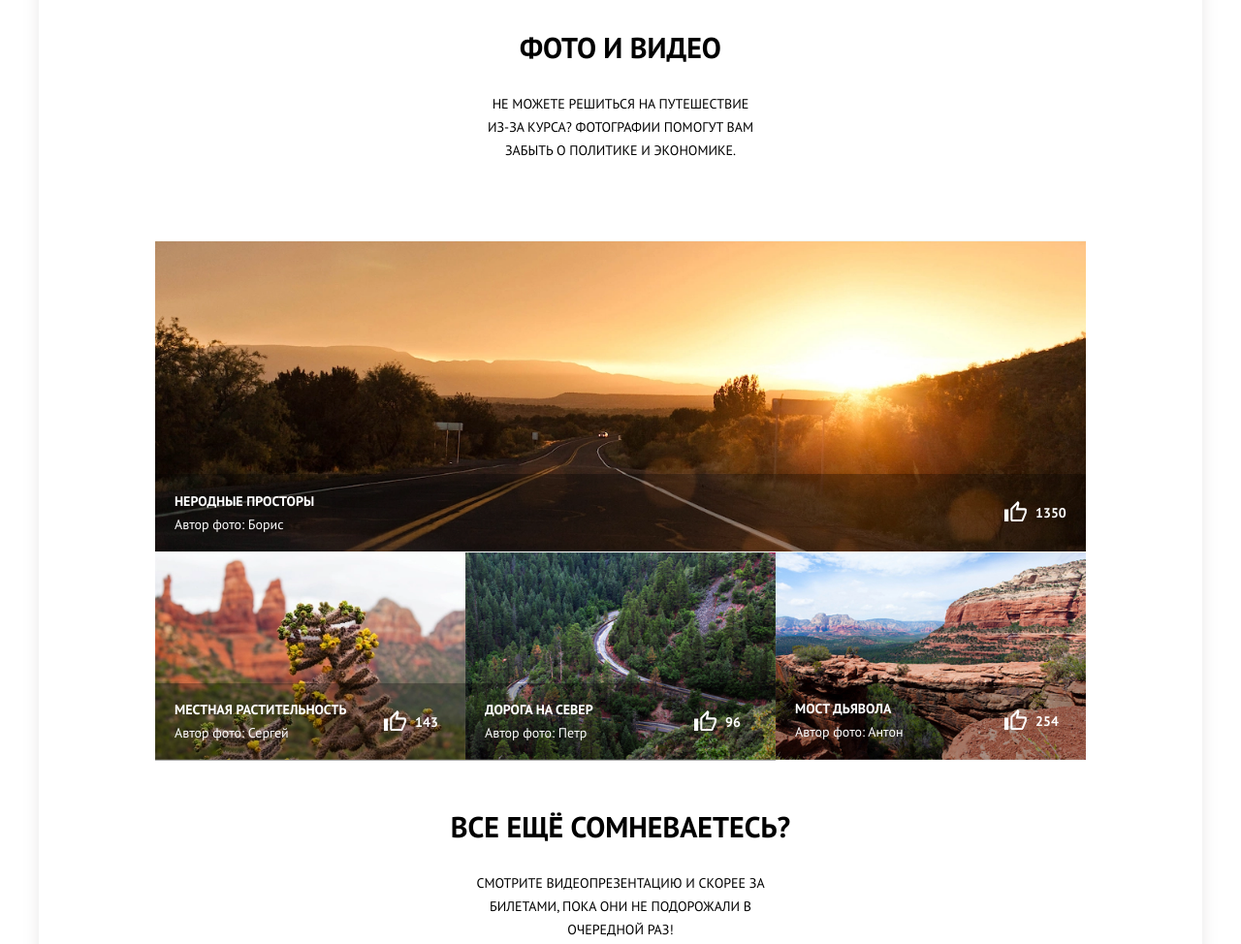
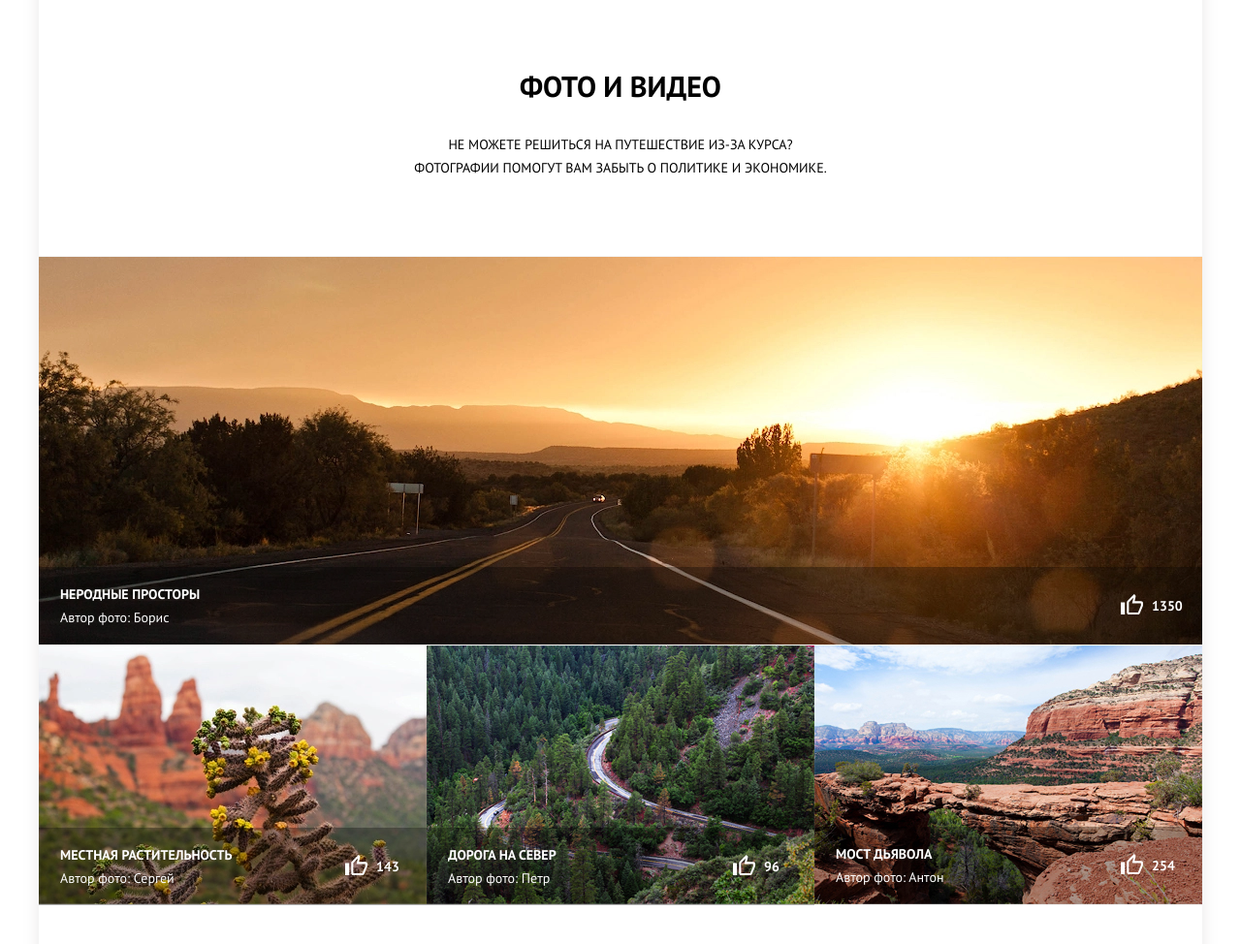
Before and after one commit to pashaprig/638417-sedona-22, a website: page source/catalog.html in a window 1280 px wide. Shown: the part 380-1354 px from the top of the page at 97% size. Drawn offline with nearby package versions, Linux system fonts and the light colour scheme; files that its build step writes are made by us from their sources.

Commit message:
Perfect pixel for catalog_index

```diff
--- a/source/catalog.html
+++ b/source/catalog.html
@@ -86,13 +86,13 @@
       </header>
 
       <main class="page-main">
-        <div class="container main__wrapper">
+        <div class="main__wrapper">
           <section class="photo">
             <div class="photo__wrapper">
               <div class="legend legend--catalog">
                 <div class="legend__wrapper">
                   <h1 class="legend__title legend__title--fs30px legend__title--mt34px">Фото и видео</h1>
-                  <p class="legend__lead legend__lead--padding105">Не можете решиться на путешествие из-за курса? Фотографии помогут вам забыть о политике и экономике.</p>
+                  <p class="legend__lead legend__lead--padding35">Не можете решиться на путешествие из-за курса? Фотографии помогут вам забыть о политике и экономике.</p>
                 </div>
               </div>
 
--- a/source/sass/blocks/legend.scss
+++ b/source/sass/blocks/legend.scss
@@ -14,7 +14,7 @@
 .legend__title {
   padding: 0 25px;
   margin: 0;
-  margin-bottom: 32px;
+  margin-bottom: 29px;
   font-weight: 700;
   font-size: 18px;
   line-height: 26px;
@@ -45,6 +45,7 @@
 
 .legend__lead {
   padding: 0 20px;
+  margin: 0;
   font-weight: 400;
   font-size: 14px;
   line-height: 24px;
@@ -58,9 +59,9 @@
     padding: 0 5px;
   }
 
-  &--padding105 {
+  &--padding35 {
     @media (min-width: $tablet-width) {
-      padding: 0 105px;
+      padding: 0 35px;
     }
   }
 }
@@ -117,30 +118,42 @@
     min-height: 160px;
     padding-right: 15px;
     padding-left: 15px;
-    padding-bottom: 53px;
 
     @media (min-width: $tablet-width) {
       padding-top: 28px;
+      margin-bottom: 53px;
     }
   }
 
   @media (min-width: $tablet-width) {
-    margin-bottom: 54px;
+    margin-bottom: 59px;
+  }
+
+  @media (min-width: $desktop-width) {
+    margin-top: 40px;
   }
 }
 
 .legend--catalog .legend__title {
   margin-bottom: 28px;
+
+  @media (min-width: $desktop-width) {
+    margin-bottom: 30px;
+  }
 }
 
 .legend--catalog-bottom .legend__title {
   @media (min-width: $tablet-width) {
     margin-bottom: 28px;
   }
+
+  @media (min-width: $desktop-width) {
+    margin-top: 30px;
+  }
 }
 
 .legend--catalog-bottom .legend__lead {
   @media (min-width: $tablet-width) {
-    padding: 0 80px;
+    padding: 0 25px;
   }
 }
--- a/source/sass/blocks/photo.scss
+++ b/source/sass/blocks/photo.scss
@@ -1,5 +1,10 @@
 .photo {
   @media (min-width: $tablet-width) {
+    padding-right: 60px;
+    padding-left: 60px;
+  }
+
+  @media (min-width: $desktop-width) {
     padding-right: 0;
     padding-left: 0;
   }
@@ -93,6 +98,10 @@
   @media (min-width: $tablet-width) {
     margin-left: 20px;
   }
+
+  @media (min-width: $desktop-width) {
+    margin-left: 22px;
+  }
 }
 
 .photo__like {
--- a/source/sass/blocks/promo.scss
+++ b/source/sass/blocks/promo.scss
@@ -3,7 +3,12 @@
   margin-bottom: 105px;
 
   @media (min-width: $tablet-width) {
+    padding: 0 60px;
     margin-bottom: 40px;
+  }
+
+  @media (min-width: $desktop-width) {
+    margin-bottom: 86px;
   }
 }
 
```
